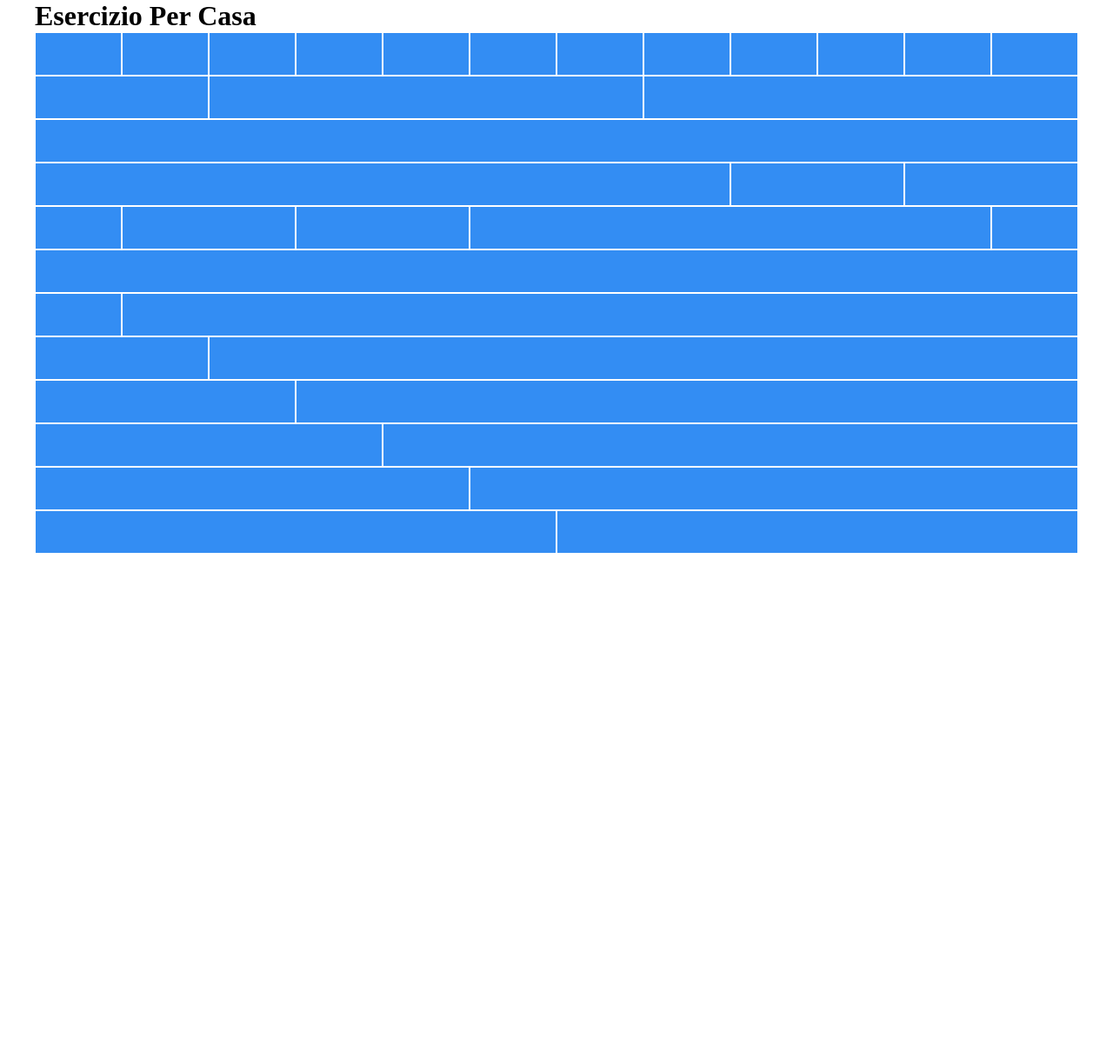
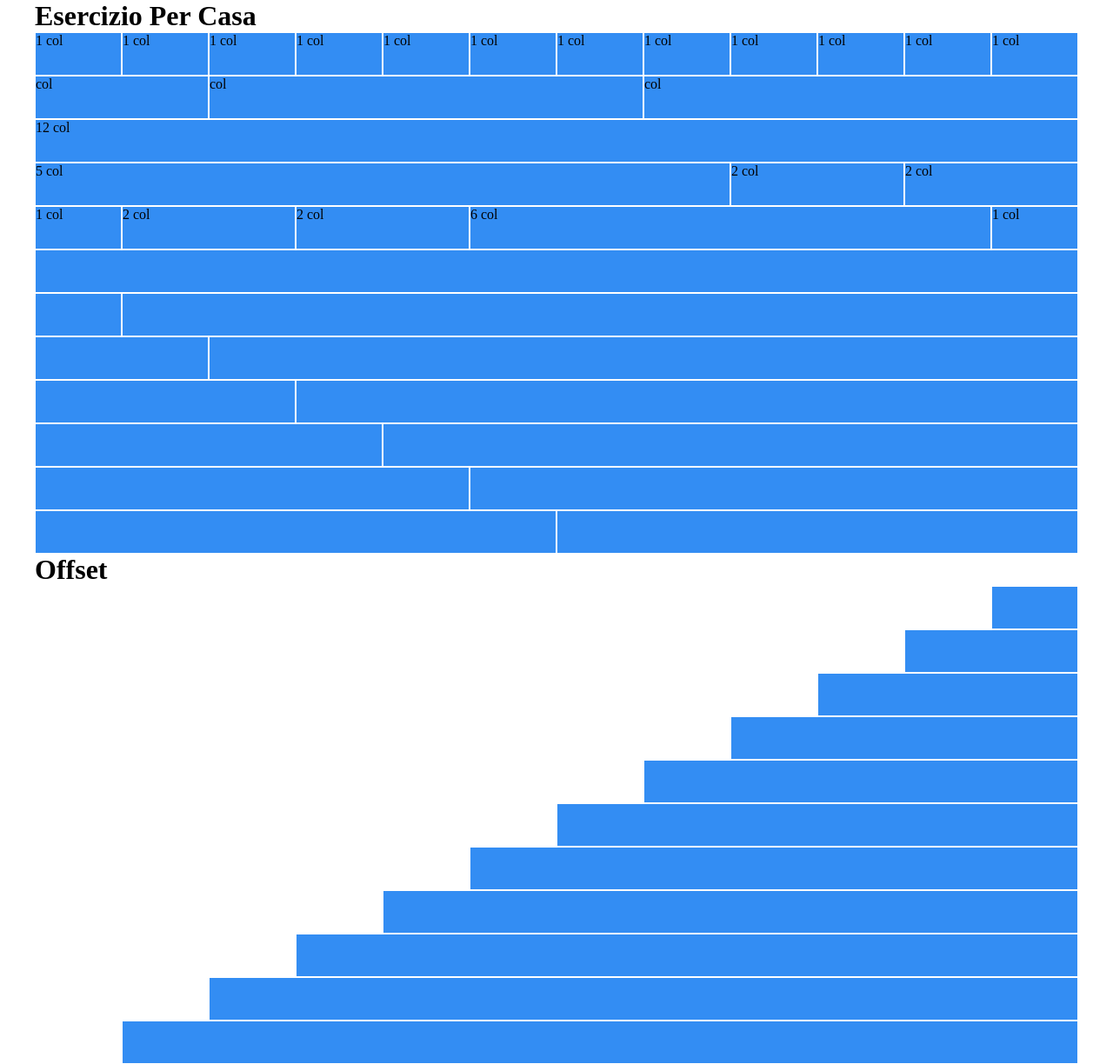
Before and after one commit to pierobramanti/html-css-12bool, a plain HTML site: page index.html in a window 1280 px wide. Shown: the whole page at 87% size. Before the commit the page ends 800 px from the top, so only its background shows below. Drawn offline with Linux system fonts and the light colour scheme.

Commit message:
[ADD] inserted offset in css and html

```diff
--- a/index.html
+++ b/index.html
@@ -13,88 +13,136 @@
         <!-- first row -->
         <div class="row">
             <div class="col col-12 col-lg-1">
-                <div class="content"></div>
+                <div class="content">
+                    1 col
+                </div>
             </div>
             <div class="col col-12 col-lg-1">
-                <div class="content"></div>
+                <div class="content">
+                    1 col
+                </div>
             </div>
             <div class="col col-12 col-lg-1">
-                <div class="content"></div>
+                <div class="content">
+                    1 col
+                </div>
             </div>
             <div class="col col-12 col-lg-1">
-                <div class="content"></div>
+                <div class="content">
+                    1 col
+                </div>
             </div>
             <div class="col col-12 col-lg-1">
-                <div class="content"></div>
+                <div class="content">
+                    1 col
+                </div>
             </div>
             <div class="col col-12 col-lg-1">
-                <div class="content"></div>
+                <div class="content">
+                    1 col
+                </div>
             </div>
             <div class="col col-12 col-lg-1">
-                <div class="content"></div>
+                <div class="content">
+                    1 col
+                </div>
             </div>
             <div class="col col-12 col-lg-1">
-                <div class="content"></div>
+                <div class="content">
+                    1 col
+                </div>
             </div>
             <div class="col col-12 col-lg-1">
-                <div class="content"></div>
+                <div class="content">
+                    1 col
+                </div>
             </div>
             <div class="col col-12 col-lg-1">
-                <div class="content"></div>
+                <div class="content">
+                    1 col
+                </div>
             </div>
             <div class="col col-12 col-lg-1">
-                <div class="content"></div>
+                <div class="content">
+                    1 col
+                </div>
             </div>
             <div class="col col-12 col-lg-1">
-                <div class="content"></div>
+                <div class="content">
+                    1 col
+                </div>
             </div>
         </div>
         <!-- second row-->
         <div class="row">
             <div class="col col-12 col-lg-2">
-                <div class="content"></div>
+                <div class="content">
+                    col
+                </div>
             </div>
             <div class="col col-12 col-lg-5">
-                <div class="content"></div>
+                <div class="content">
+                    col
+                </div>
             </div>
             <div class="col col-12 col-lg-5">
-                <div class="content"></div>
+                <div class="content">
+                    col
+                </div>
             </div>
         </div>
         <!-- third row-->
         <div class="row">
             <div class="col col-12">
-                <div class="content"></div>
+                <div class="content">
+                    12 col
+                </div>
             </div>
         </div>
         <!-- fourth row -->
         <div class="row">
             <div class="col col-12 col-lg-8">
-                <div class="content"></div>
+                <div class="content">
+                    5 col
+                </div>
             </div>
             <div class="col col-12 col-lg-2">
-                <div class="content"></div>
+                <div class="content">
+                    2 col
+                </div>
             </div>
             <div class="col col-12 col-lg-2">
-                <div class="content"></div>
+                <div class="content">
+                    2 col
+                </div>
             </div>
         </div>
         <!-- fifth row-->
         <div class="row">
             <div class="col col-12 col-lg-1">
-                <div class="content"></div>
+                <div class="content flex ">
+                    1 col
+                </div>
             </div>
             <div class="col col-12 col-lg-2">
-                <div class="content"></div>
+                <div class="content">
+                    2 col
+                </div>
             </div>
             <div class="col col-12 col-lg-2">
-                <div class="content"></div>
+                <div class="content">
+                    2 col
+                </div>
             </div>
             <div class="col col-12 col-lg-6">
-                <div class="content"></div>
+                <div class="content">
+                    6 col
+                </div>
             </div>
             <div class="col col-12 col-lg-1">
-                <div class="content"></div>
+                <div class="content">
+                    1 col
+                </div>
             </div>
         </div>
         <!-- sixth row -->
@@ -180,5 +228,64 @@
             </div>
         </div>
     </div>
+    <!--OFFSETS-->
+    <div class="container">
+        <h1>Offset</h1>
+        <div class="row">
+            <div class="col col-12 col-lg-1 col-offset-11">
+                <div class="content"></div>
+            </div>
+        </div>
+        <div class="row">
+            <div class="col col-12 col-lg-2 col-offset-10">
+                <div class="content"></div>
+            </div>
+        </div>
+        <div class="row">
+            <div class="col col-12 col-lg-3 col-offset-9">
+                <div class="content"></div>
+            </div>
+        </div>
+        <div class="row">
+            <div class="col col-12 col-lg-4 col-offset-8">
+                <div class="content"></div>
+            </div>
+        </div>
+        <div class="row">
+            <div class="col col-12 col-lg-5 col-offset-7">
+                <div class="content"></div>
+            </div>
+        </div>
+        <div class="row">
+            <div class="col col-12 col-lg-6 col-offset-6">
+                <div class="content"></div>
+            </div>
+        </div>
+        <div class="row">
+            <div class="col col-12 col-lg-7 col-offset-5">
+                <div class="content"></div>
+            </div>
+        </div>
+        <div class="row">
+            <div class="col col-12 col-lg-8 col-offset-4">
+                <div class="content"></div>
+            </div>
+        </div>
+        <div class="row">
+            <div class="col col-12 col-lg-9 col-offset-3">
+                <div class="content"></div>
+            </div>
+        </div>
+        <div class="row">
+            <div class="col col-12 col-lg-10 col-offset-2">
+                <div class="content"></div>
+            </div>
+        </div>
+        <div class="row">
+            <div class="col col-12 col-lg-11 col-offset-1">
+                <div class="content"></div>
+            </div>
+        </div>
+     </div>
 </body>
 </html>
--- a/style.css
+++ b/style.css
@@ -85,6 +85,20 @@
 .col-12 {
     flex-basis: calc((100% / 12) * 12);
     max-width: calc((100% / 12) * 12);
+}
+
+/* UTILITIES */
+
+.flex{
+    display: flex;
+}
+
+.jst-cnt-center{
+    justify-content: center;
+}
+
+.align-items-center{
+    align-items: center;
 }
 
 /* MEDIA QUEERY */
@@ -292,3 +306,48 @@
         max-width: calc((100% / 12) * 12);
     }
 }
+
+/* OFFSETS */
+.col-offset-1 {
+    margin-left: calc((100% / 12) * 1);
+}
+
+.col-offset-2 {
+    margin-left: calc((100% / 12) * 2);
+}
+
+.col-offset-3 {
+    margin-left: calc((100% / 12) * 3);
+}
+
+.col-offset-4 {
+    margin-left: calc((100% / 12) * 4);
+}
+
+.col-offset-5 {
+    margin-left: calc((100% / 12) * 5);
+}
+
+.col-offset-6 {
+    margin-left: calc((100% / 12) * 6);
+}
+
+.col-offset-7 {
+    margin-left: calc((100% / 12) * 7);
+}
+
+.col-offset-8 {
+    margin-left: calc((100% / 12) * 8);
+}
+
+.col-offset-9 {
+    margin-left: calc((100% / 12) * 9);
+}
+
+.col-offset-10 {
+    margin-left: calc((100% / 12) * 10);
+}
+
+.col-offset-11 {
+    margin-left: calc((100% / 12) * 11);
+}
```
